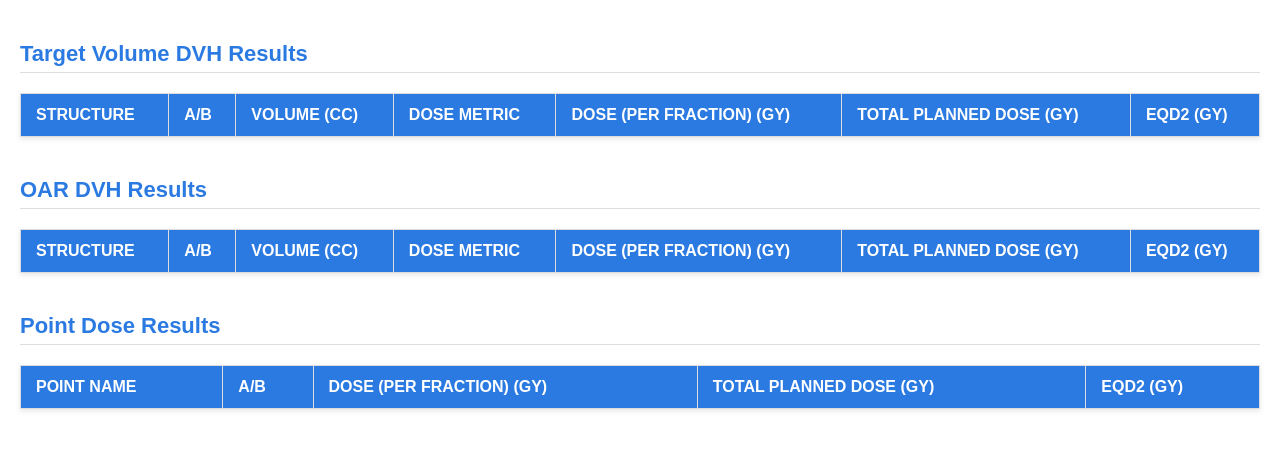
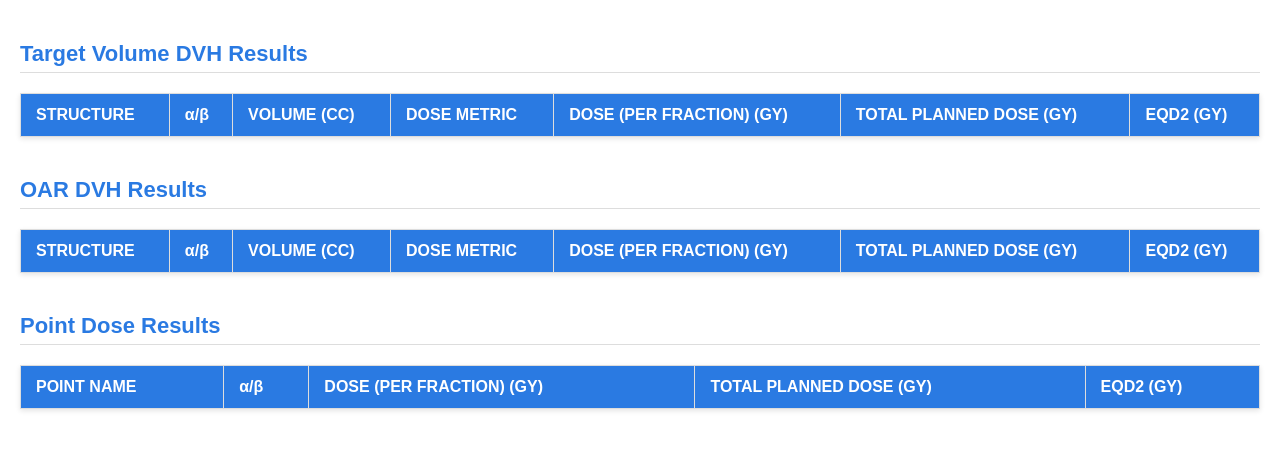
Before and after one commit to echorniak14/BrachyD2ccEval, a Python web app: template src/templates/report_template.html in a window 1280 px wide. Shown: the part 281-731 px from the top of the page. Run offline with Jinja, Linux system fonts and the light colour scheme; the template is opened without the code that fills it, so the values that code supplies are empty.

Commit message:
feat: corrected alpha/beta ratio headers

```diff
--- a/src/templates/report_template.html
+++ b/src/templates/report_template.html
@@ -67,6 +67,9 @@
             font-weight: bold;
             text-transform: uppercase;
         }
+        .no-transform {
+            text-transform: none;
+        }
         tbody tr:nth-child(even) { background-color: var(--table-even-row-bg); }
 
     </style>
@@ -86,7 +89,7 @@
         <thead>
             <tr>
                 <th>Structure</th>
-                <th>α/β</th>
+                <th class="no-transform">&#x3B1;/&#x3B2;</th>
                 <th>Volume (cc)</th>
                 <th>Dose Metric</th>
                 <th>Dose (per fraction) (Gy)</th>
@@ -104,7 +107,7 @@
         <thead>
             <tr>
                 <th>Structure</th>
-                <th>α/β</th>
+                <th class="no-transform">&#x3B1;/&#x3B2;</th>
                 <th>Volume (cc)</th>
                 <th>Dose Metric</th>
                 <th>Dose (per fraction) (Gy)</th>
@@ -122,7 +125,7 @@
         <thead>
             <tr>
                 <th>Point Name</th>
-                <th>α/β</th>
+                <th class="no-transform">&#x3B1;/&#x3B2;</th>
                 <th>Dose (per fraction) (Gy)</th>
                 <th>Total Planned Dose (Gy)</th>
                 <th>EQD2 (Gy)</th>
```
